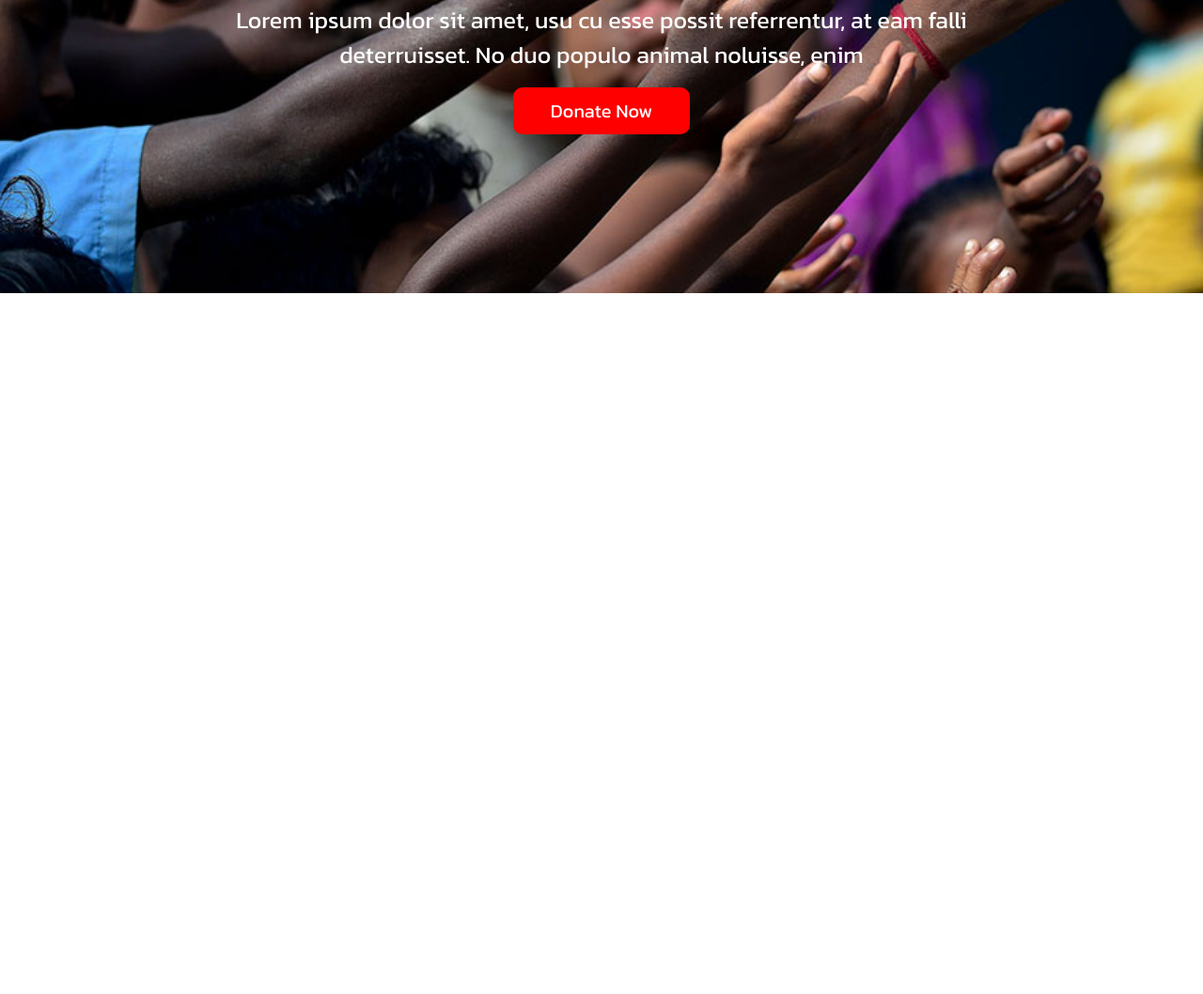
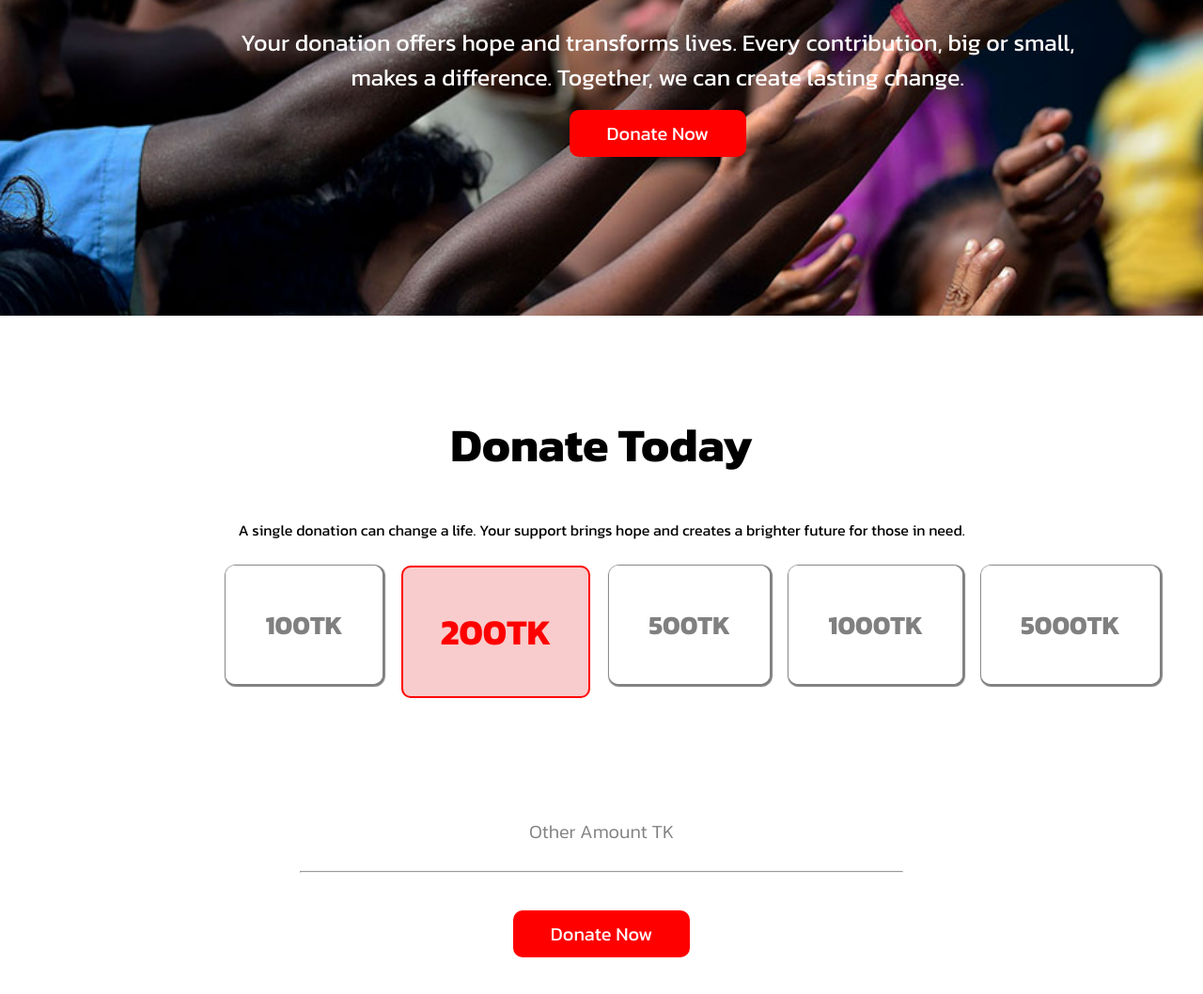
Before and after one commit to Junayedgit/Donate-project, a plain HTML site: page index.html in a window 1280 px wide. Shown: the part 320-1378 px from the top of the page at 94% size. Before the commit the page ends 800 px from the top, so only its background shows below. Drawn offline with Linux system fonts and the light colour scheme.

Commit message:
hero second done

```diff
--- a/index.html
+++ b/index.html
@@ -16,12 +16,39 @@
     <div class="cover">
         <h1>Let’s Help Those Who Are <br>
             More In Need</h1>
-        <p>Lorem ipsum dolor sit amet, usu cu esse possit referrentur, at eam falli <br>
-            deterruisset. No duo populo animal noluisse, enim</p>
+        <p>Your donation offers hope and transforms lives. Every contribution, big or small, <br> makes a difference.
+            Together, we can create lasting change.</p>
         <a class="linked" href="">Donate Now</a>
     </div>
 </section>
 
+<div class="hero-second">
+    <h2>Donate Today</h2>
+    <p>A single donation can change a life. Your support brings hope and creates a brighter future for those in
+        need.</p>
+</div>
+<section class="amount">
+    <div>
+        <h3 class="amount-one" style="padding: 40px;">100TK</h3>
+    </div>
+    <div>
+        <h3 id="amount-two" style="padding: 40px;">200TK</h3>
+    </div>
+    <div>
+        <h3 class="amount-one" style="padding: 40px;">500TK</h3>
+    </div>
+    <div>
+        <h3 class="amount-one" style="padding: 40px;">1000TK</h3>
+    </div>
+    <div>
+        <h3 class="amount-one" style="padding: 40px;">5000TK</h3>
+    </div>
+</section>
+<div class="other">
+    <h4 style="font-weight: 300; font-size: 20px;">Other Amount TK</h4>
+    <hr>
+    <a class="linked" href="">Donate Now</a>
+</div>
 
 <body>
 
--- a/style.css
+++ b/style.css
@@ -7,7 +7,16 @@ body {
 
 h1 {
     font-size: 60px;
-    line-height: 1;
+    line-height: 1.2;
+}
+
+h2 {
+    font-size: 50px;
+}
+
+h3 {
+    font-size: 28px;
+    color: gray;
 }
 
 .background {
@@ -22,6 +31,7 @@ h1 {
     padding-top: 10%;
     padding-bottom: 14%;
     line-height: 1.5;
+    padding-left: 20%;
 }
 
 .cover h1 {
@@ -41,5 +51,48 @@ h1 {
     font-size: 20px;
     border-radius: 10px;
     margin-top: 20px;
+}
 
+.hero-second {
+    text-align: center;
+    margin-top: 100px;
 }
+
+section {
+    display: flex;
+}
+
+.amount {
+    padding-left: 18%;
+}
+
+.amount-one {
+    border: 2px solid white;
+    border-radius: 10px;
+    box-shadow: 1px 1px 1px 2px gray;
+    margin: 10px;
+    margin-bottom: 100px;
+}
+
+#amount-two {
+    border: 2px solid red;
+    border-radius: 10px;
+    margin: 10px;
+    background-color: rgb(248, 204, 204);
+    color: red;
+    margin-bottom: 100px;
+    font-size: 38px;
+}
+
+.other {
+    text-align: center;
+    color: gray;
+    margin-bottom: 100px;
+}
+
+.other hr {
+    width: 50%;
+    color: gray;
+    margin-bottom: 50px;
+    margin-top: 0;
+}
```
